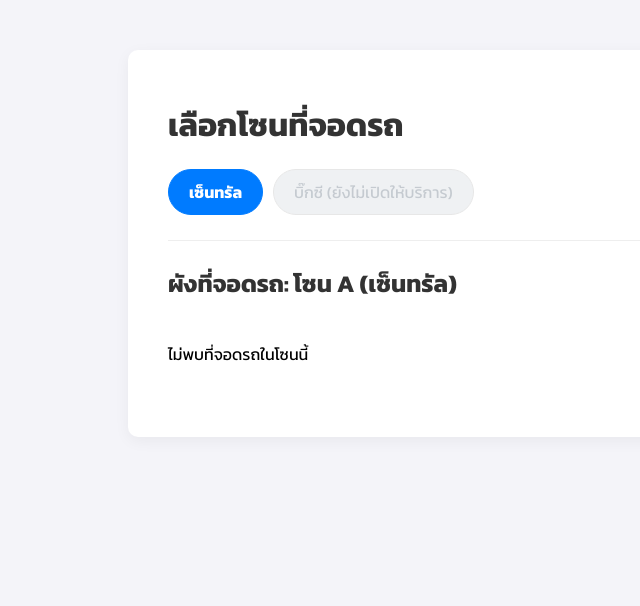
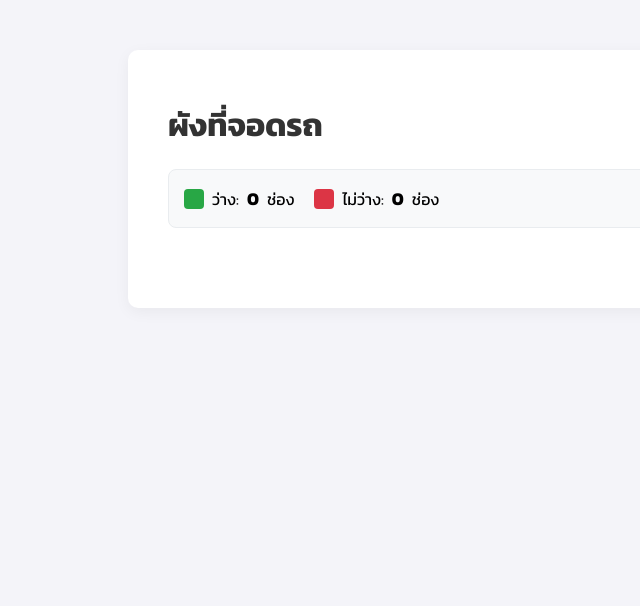
Before and after one commit to wiraphong47/projactpark, a PHP site: page / in a window 1280 px wide. Shown: the top 606 px of the page, without its empty margins (72-712 px from the left). Run offline with PHP 8.4, Linux system fonts and the light colour scheme; data that the repository does not hold is empty.

Commit message:
Add files via upload

```diff
--- a/index.php
+++ b/index.php
@@ -2,28 +2,28 @@
 session_start();
 require_once 'config.php';
 
-// --- กำหนดโซนที่ถูกเลือก (ถ้าไม่มีการส่งค่ามา ให้เป็น 'central' เป็นค่าเริ่มต้น) ---
-$selected_zone = $_GET['zone'] ?? 'central';
+// --- 1. สุ่มสถานะที่จอดรถในฐานข้อมูลใหม่ทุกครั้งที่รีเฟรช ---
+// หมายเหตุ: บรรทัดนี้จะเปลี่ยนข้อมูลใน Database จริงๆ ทุกครั้งที่เข้ามาหน้านี้
+$conn->query("UPDATE parking_spots SET status = IF(RAND() > 0.5, 'occupied', 'available') WHERE spot_name LIKE 'A%'");
 
-// --- เปลี่ยนแปลงคำสั่ง SQL ให้ดึงข้อมูลตามโซน ---
-$spot_prefix = 'A%'; // ค่าเริ่มต้นสำหรับ Central
-if ($selected_zone === 'bigc') {
-    $spot_prefix = 'B%'; // สมมติว่า Big C ใช้ตัวอักษร B
-}
 
+// --- 2. ดึงข้อมูลสถานะล่าสุดและนับจำนวน ---
 $parking_statuses = [];
-// --- แก้ไข SQL ให้ใช้ตัวแปร $spot_prefix ---
-$stmt = $conn->prepare("SELECT spot_name, status FROM parking_spots WHERE spot_name LIKE ? ORDER BY id");
-$stmt->bind_param("s", $spot_prefix);
-$stmt->execute();
-$result = $stmt->get_result();
+$available_count = 0;
+$occupied_count = 0;
 
+$result = $conn->query("SELECT spot_name, status FROM parking_spots WHERE spot_name LIKE 'A%' ORDER BY id");
 if ($result && $result->num_rows > 0) {
     while($row = $result->fetch_assoc()) {
         $parking_statuses[$row['spot_name']] = $row['status'];
+        // นับจำนวนสถานะ
+        if ($row['status'] == 'available') {
+            $available_count++;
+        } else {
+            $occupied_count++;
+        }
     }
 }
-$stmt->close();
 $conn->close();
 ?>
 <!DOCTYPE html>
@@ -35,142 +35,52 @@ $conn->close();
     <link href="https://fonts.googleapis.com/css2?family=Kanit:wght@400;700&display=swap" rel="stylesheet">
     <style>
         body {
-            font-family: 'Kanit', sans-serif;
-            background-color: #f4f4f9;
-            display: flex;
-            justify-content: center;
-            align-items: flex-start;
-            min-height: 100vh;
-            margin: 0;
-            padding-top: 50px;
+            font-family: 'Kanit', sans-serif; background-color: #f4f4f9; display: flex;
+            justify-content: center; align-items: flex-start; min-height: 100vh; margin: 0; padding-top: 50px;
         }
         .container {
-            background-color: white;
-            padding: 30px 40px;
-            border-radius: 10px;
-            box-shadow: 0 4px 15px rgba(0,0,0,0.05);
-            width: 90%;
-            max-width: 800px;
+            background-color: white; padding: 30px 40px; border-radius: 10px;
+            box-shadow: 0 4px 15px rgba(0,0,0,0.05); width: 90%; max-width: 800px;
         }
-        h1, h2 {
-            color: #333;
-            text-align: left;
-            margin-bottom: 20px;
+        h1 { color: #333; text-align: left; margin-bottom: 20px; }
+
+        /* === สไตล์สำหรับสรุปสถานะ === */
+        .status-summary {
+            display: flex; gap: 20px; padding: 15px; background-color: #f8f9fa;
+            border-radius: 8px; margin-bottom: 25px; border: 1px solid #e9ecef;
         }
+        .summary-item { display: flex; align-items: center; gap: 8px; font-size: 16px; }
+        .summary-item .color-box { width: 20px; height: 20px; border-radius: 4px; }
+        .summary-item .available-box { background-color: #28a745; }
+        .summary-item .occupied-box { background-color: #dc3545; }
+        .summary-item span { font-weight: bold; font-size: 18px; }
 
-        /* === สไตล์สำหรับโซน === */
-        .zone-selector {
-            display: flex;
-            gap: 10px;
-            margin-bottom: 25px;
-            border-bottom: 1px solid #eee;
-            padding-bottom: 25px;
-        }
-        .zone-button {
-            padding: 10px 20px;
-            font-family: 'Kanit', sans-serif;
-            font-size: 16px;
-            border: 1px solid #ddd;
-            border-radius: 25px;
-            background-color: #f8f9fa;
-            color: #555;
-            text-decoration: none;
-            cursor: pointer;
-            transition: all 0.3s ease;
-        }
-        .zone-button:hover {
-            background-color: #e2e6ea;
-            border-color: #ccc;
-        }
-        .zone-button.active {
-            background-color: #007bff;
-            color: white;
-            border-color: #007bff;
-            font-weight: bold;
-        }
-        .zone-button.disabled {
-            background-color: #e9ecef;
-            color: #adb5bd;
-            cursor: not-allowed;
-            opacity: 0.7;
-        }
-
-        /* === Parking Grid & Spots === */
         .parking-grid {
-            display: grid;
-            grid-template-columns: repeat(5, 1fr);
-            gap: 15px;
-            margin: 25px 0;
+            display: grid; grid-template-columns: repeat(5, 1fr);
+            gap: 15px; margin: 25px 0;
         }
         .spot {
-            height: 60px;
-            border-radius: 10px;
-            display: flex;
-            justify-content: center;
-            align-items: center;
-            font-weight: 500;
-            font-size: 16px;
-            color: #444;
+            height: 60px; border-radius: 10px; display: flex; justify-content: center;
+            align-items: center; font-weight: 500; font-size: 16px; color: white;
             transition: all 0.2s ease;
         }
-        .spot.available {
-            background-color: #e9ecef;
-            cursor: pointer;
+        .spot.available { background-color: #28a745; cursor: pointer; }
+        .spot.occupied { background-color: #dc3545; cursor: not-allowed; }
+        .spot.selected { background-color: #ffc107; color: #333; transform: scale(1.1); border: 2px solid #e0a800;}
+
+        .header-controls { position: absolute; top: 20px; right: 20px; display: flex; align-items: center; gap: 15px; }
+        .header-controls .username { font-weight: bold; }
+        .logout-button {
+            background-color: #e57373; color: white; padding: 8px 15px;
+            text-decoration: none; border-radius: 20px; font-size: 14px;
         }
-        .spot.occupied {
-            background-color: #e57373;
-            color: white;
-            cursor: not-allowed;
+        #book-button {
+            display: none; width: 100%; max-width: 300px; padding: 15px; margin: 25px auto 0 auto;
+            font-family: 'Kanit', sans-serif; font-size: 18px; font-weight: bold; color: white;
+            background-color: #007bff; border: none; border-radius: 30px; cursor: pointer;
+            transition: background-color 0.3s ease, transform 0.2s ease; text-align: center;
         }
-        .spot.selected {
-            background-color: #81c784;
-            color: white;
-            transform: scale(1.05);
-        }
-
-        /* === Header Controls === */
-        .header-controls {
-            position: absolute;
-            top: 20px;
-            right: 20px;
-            display: flex;
-            align-items: center;
-            gap: 15px;
-        }
-        .header-controls .username {
-            font-weight: bold;
-        }
-        .logout-button {
-            background-color: #e57373;
-            color: white;
-            padding: 8px 15px;
-            text-decoration: none;
-            border-radius: 20px;
-            font-size: 14px;
-        }
-
-        /* === สไตล์สำหรับปุ่มจอง === */
-        #book-button {
-            display: none;
-            width: 100%;
-            max-width: 300px;
-            padding: 15px;
-            margin: 25px auto 0 auto;
-            font-family: 'Kanit', sans-serif;
-            font-size: 18px;
-            font-weight: bold;
-            color: white;
-            background-color: #007bff;
-            border: none;
-            border-radius: 30px;
-            cursor: pointer;
-            transition: background-color 0.3s ease, transform 0.2s ease;
-            text-align: center;
-        }
-        #book-button:hover {
-            background-color: #0056b3;
-            transform: scale(1.05);
-        }
+        #book-button:hover { background-color: #0056b3; transform: scale(1.05); }
     </style>
 </head>
 <body>
@@ -182,29 +92,26 @@ $conn->close();
     <?php endif; ?>
 
     <div class="container">
-        <h1>เลือกโซนที่จอดรถ</h1>
-        <div class="zone-selector">
-            <a href="index.php?zone=central" class="zone-button <?php if($selected_zone == 'central') echo 'active'; ?>">
-                เซ็นทรัล
-            </a>
-            <a href="#" class="zone-button disabled" onclick="return false;">
-                บิ๊กซี (ยังไม่เปิดให้บริการ)
-            </a>
+        <h1>ผังที่จอดรถ</h1>
+
+        <div class="status-summary">
+            <div class="summary-item">
+                <div class="color-box available-box"></div>
+                ว่าง: <span><?php echo $available_count; ?></span> ช่อง
+            </div>
+            <div class="summary-item">
+                <div class="color-box occupied-box"></div>
+                ไม่ว่าง: <span><?php echo $occupied_count; ?></span> ช่อง
+            </div>
         </div>
-
-        <h2>ผังที่จอดรถ: <?php echo ($selected_zone == 'central') ? 'โซน A (เซ็นทรัล)' : 'โซน B (บิ๊กซี)'; ?></h2>
 
         <form action="payment.php" method="post" id="booking-form">
             <div class="parking-grid">
-                <?php if (!empty($parking_statuses)): ?>
-                    <?php foreach ($parking_statuses as $spot_id => $status): ?>
-                        <div class="spot <?php echo $status; ?>" data-spot-id="<?php echo $spot_id; ?>">
-                            <?php echo $spot_id; ?>
-                        </div>
-                    <?php endforeach; ?>
-                <?php else: ?>
-                    <p>ไม่พบที่จอดรถในโซนนี้</p>
-                <?php endif; ?>
+                <?php foreach ($parking_statuses as $spot_id => $status): ?>
+                    <div class="spot <?php echo $status; ?>" data-spot-id="<?php echo $spot_id; ?>">
+                        <?php echo $spot_id; ?>
+                    </div>
+                <?php endforeach; ?>
             </div>
             <input type="hidden" name="selected_spot" id="selected-spot-input">
             <button type="submit" id="book-button">ยืนยันการเลือก</button>
```
Also changed, not shown: get_parking_status.php (added, +39 -0 lines), uploads/slip_68d3c835d99680.64721044.png (added), uploads/slip_68d3c9cd3c7212.52065941.png (added).
